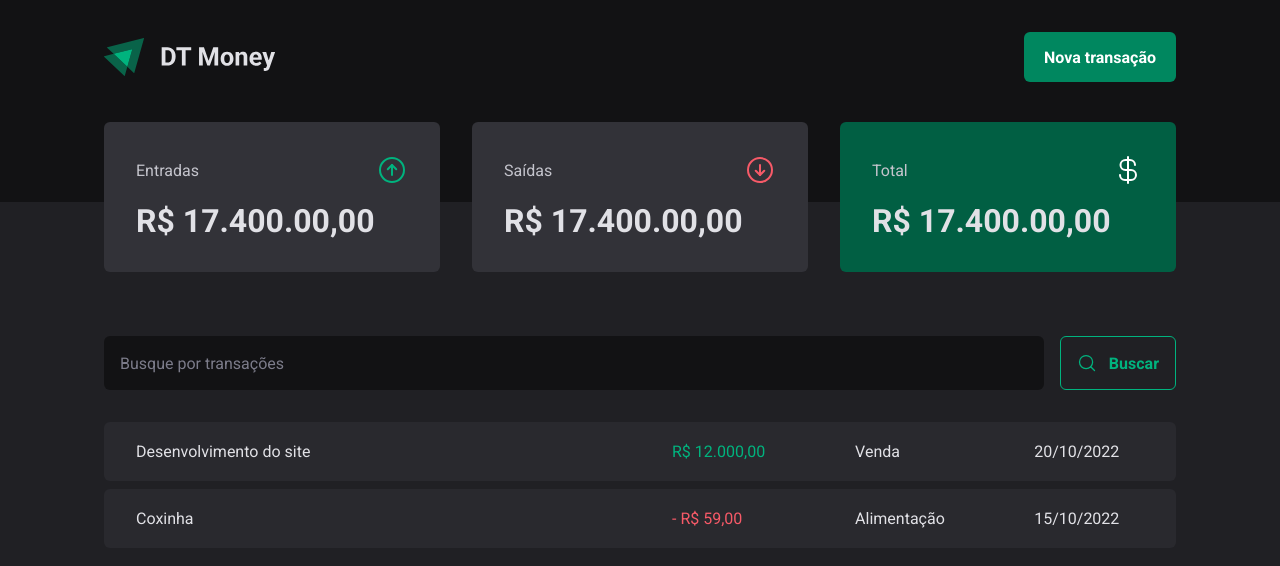
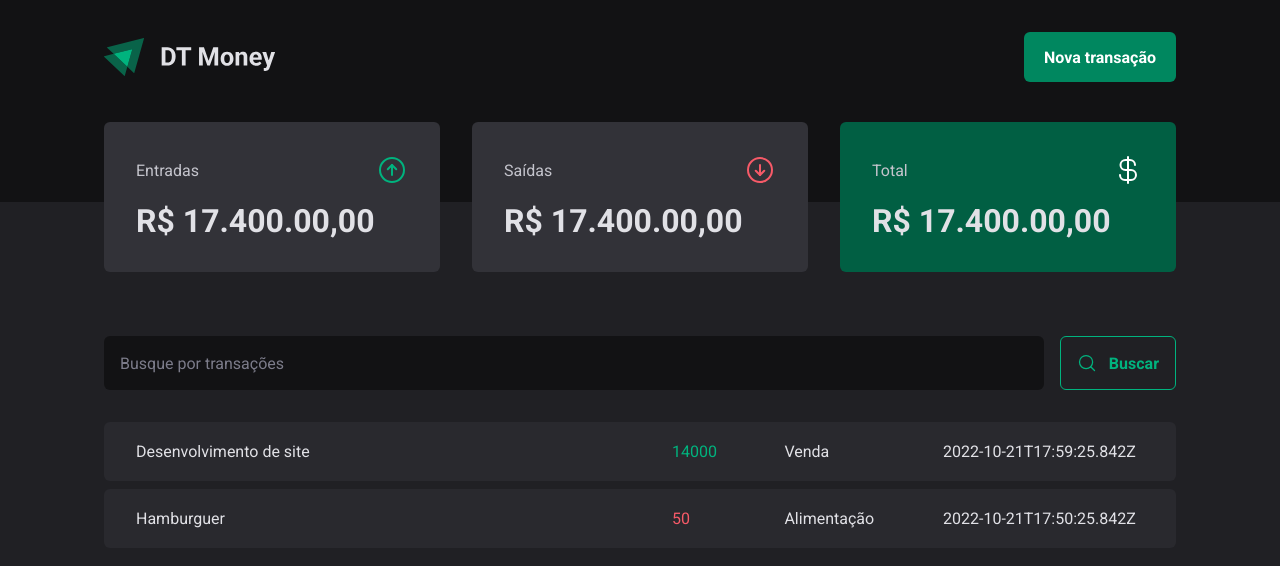
Before and after one commit to Fellippemfv/rocketseat-react-project-3, a React (Vite) app: page / in a window 1280 px wide. Shown: the top 566 px of the page. Built offline with nearby package versions, Linux system fonts and the light colour scheme; data requests are answered from the project's data file.

Commit message:
Performing http request

```diff
--- a/src/pages/Transactions/index.tsx
+++ b/src/pages/Transactions/index.tsx
@@ -1,9 +1,32 @@
+import { useEffect, useState } from "react";
 import { Header } from "../../components/Header";
 import { Summary } from "../../components/Summary";
 import { SearchForm } from "./components/SearchForm";
 import { PriceHightlight, TransactionsContainer, TransactionsTable } from "./styles";
 
+interface Transaction {
+    id: number;
+    description: string;
+    type: "income" | "outcome";
+    price: number;
+    category: string;
+    createdAt: string;
+}
+
 export function Transactions() {
+    const[transactions, setTransactions] = useState<Transaction[]>([])
+
+    async function loadTransactions() {
+        const response = await fetch("http://localhost:3333/transactions")
+        const data = await response.json();
+
+        setTransactions(data);
+    }
+
+    useEffect(() => {
+        loadTransactions();
+    }, [])
+
     return (
         <div>
             <Header />
@@ -14,27 +37,20 @@
 
                 <TransactionsTable>
                         <tbody>
-                            <tr>
-                                <td width="50%">Desenvolvimento do site</td>
-                                <td>
-                                    <PriceHightlight variant="income">
-                                    R$ 12.000,00
-                                    </PriceHightlight>
-                                </td>
-                                <td>Venda</td>
-                                <td>20/10/2022</td>
-                            </tr>
-
-                            <tr>
-                                <td width="50%">Coxinha</td>
-                                <td>
-                                    <PriceHightlight variant="outcome">
-                                        - R$ 59,00
-                                    </PriceHightlight>
-                                </td>
-                                <td>Alimentação</td>
-                                <td>15/10/2022</td>
-                            </tr>
+                            {transactions.map(transaction => {
+                                return (
+                                    <tr key={transaction.id}>
+                                        <td width="50%">{transaction.description}</td>
+                                        <td>
+                                            <PriceHightlight variant={transaction.type}>
+                                            {transaction.price}
+                                            </PriceHightlight>
+                                        </td>
+                                        <td>{transaction.category}</td>
+                                        <td>{transaction.createdAt}</td>
+                                    </tr>
+                                )
+                            })}
                         </tbody>
                 </TransactionsTable>
            </TransactionsContainer>
```
